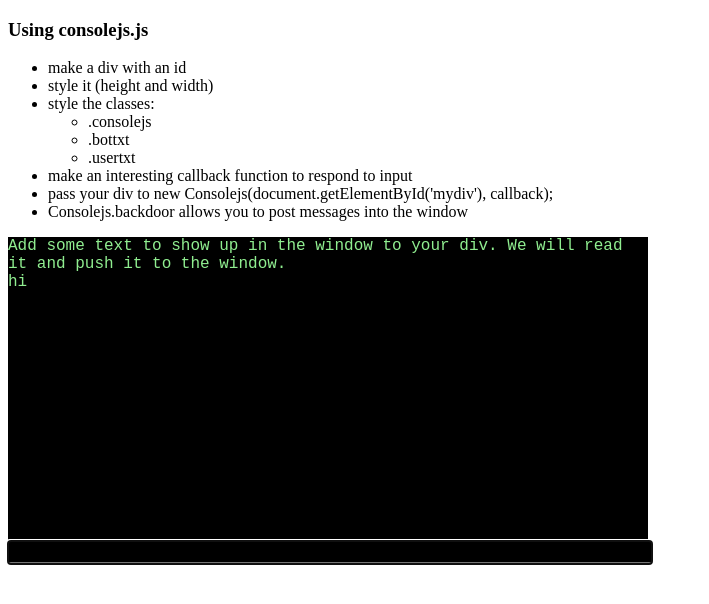
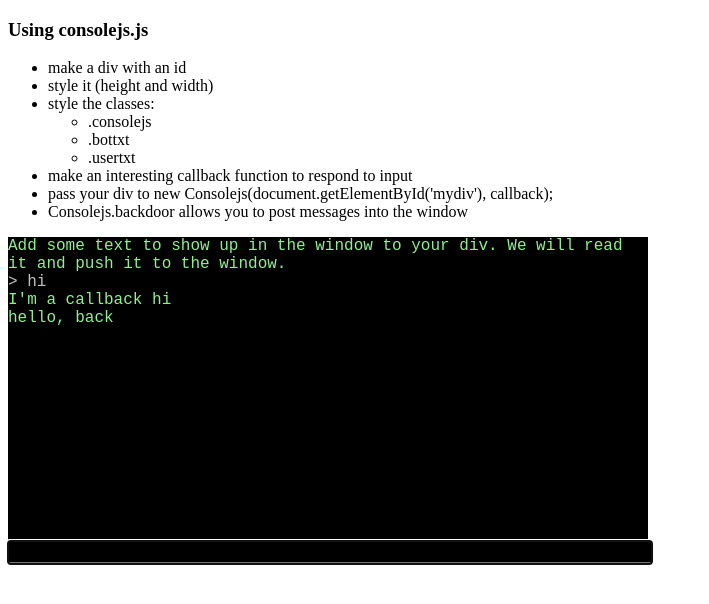
Before and after one commit to msporleder/consolejs, a plain HTML site: page index.html in a window 1280 px wide. Shown: the whole page, without its empty margins (0-709 px from the left). Drawn offline with Linux system fonts and the light colour scheme.

Commit message:
refine the backdoor method a little to accept callbacks

```diff
--- a/consolejs.js
+++ b/consolejs.js
@@ -2,10 +2,10 @@
 
 var Consolejs = function (win, cb) {
   var inp, inptxt, outwin, sub, form, winstyle, send, respond;
-  send = function (cb) { //private
+  send = function (inpt, cb) { //private
 // get value and escape some html
     var inptc, pos;
-    inptc = inp.value.replace(/&/g, '&amp;')
+    inptc = inpt.replace(/&/g, '&amp;')
                 .replace(/</g, '&lt;')
                 .replace(/>/g, '&gt;')
                 .replace(/"/g, '&quot;')
@@ -36,8 +36,12 @@ var Consolejs = function (win, cb) {
     outwin.scrollTop = pos + outwin.clientHeight;
   };
 
-  this.backdoor = function (inp) { //public
-    respond(inp);
+  this.backdoor = function (way, inp, cb) { //public
+    if (way === 'send') {
+      send(inp, cb);
+    } else if (way === 'respond') {
+      respond(inp, cb);
+    }
   };
   winstyle = window.getComputedStyle(win);
   outwin = document.createElement("div");
@@ -62,6 +66,6 @@ var Consolejs = function (win, cb) {
   win.innerHTML = '';
   win.appendChild(outwin);
   win.appendChild(form);
-  form.addEventListener('submit', function () { send(cb); }, false);
+  form.addEventListener('submit', function () { send(inp.value, cb); }, false);
   return this;
 };
--- a/index.html
+++ b/index.html
@@ -56,7 +56,8 @@
       document.addEventListener('DOMContentLoaded', function () {
         /*global Consolejs */
         mycons = new Consolejs(document.getElementById('cons'), mycb);
-        mycons.backdoor('hi');
+        mycons.backdoor('send', 'hi', mycb);
+        mycons.backdoor('respond', 'hello, back');
       });
     </script>
   </body>
```
